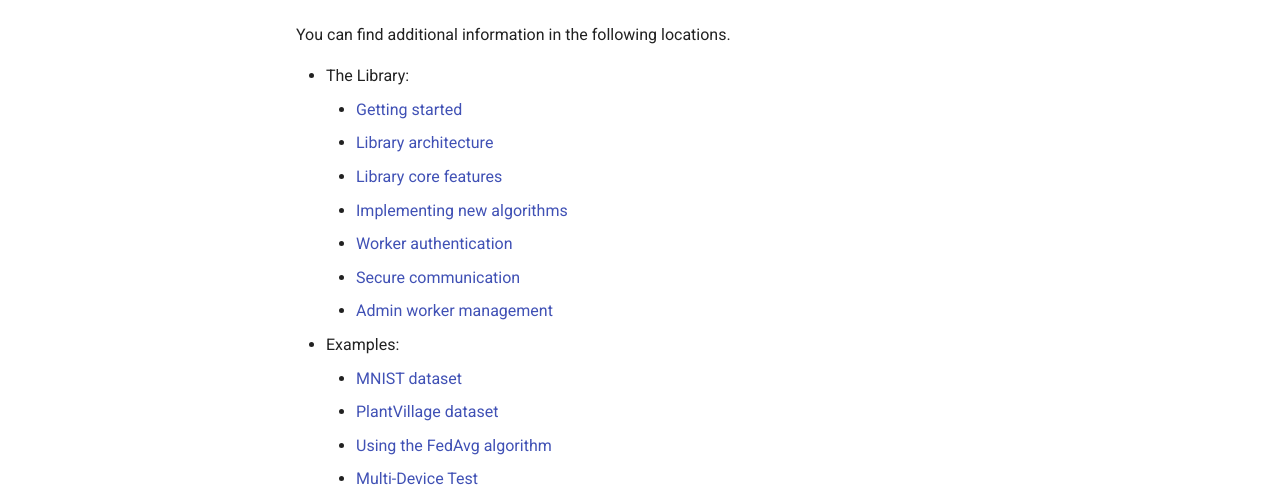
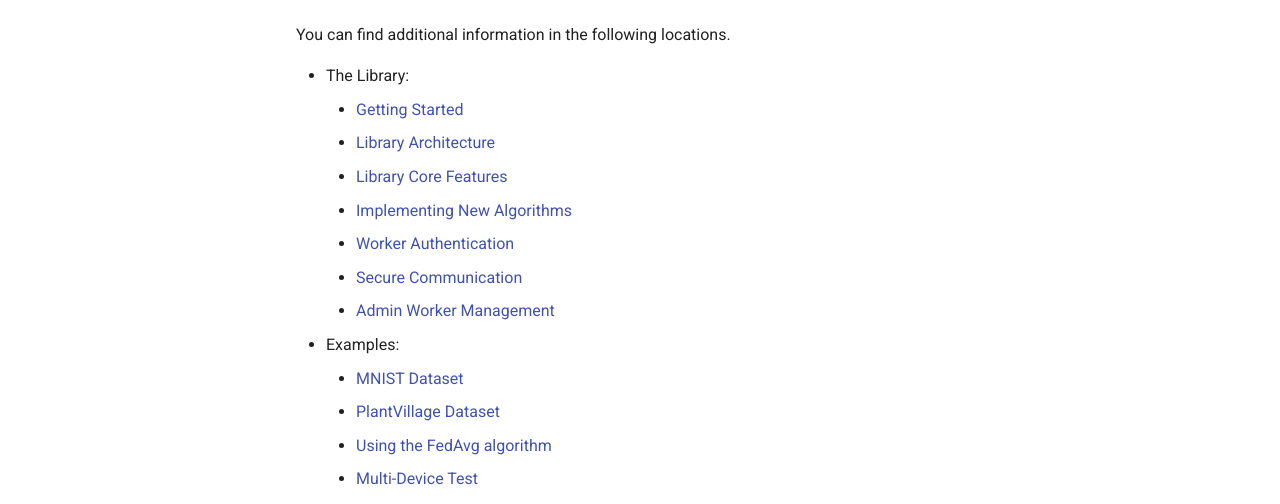
Before and after one commit to digicatapult/dc-federated, an MkDocs documentation site: the page built from docs/index.md, in a window 1280 px wide and 900 px high, scrolled down 592 px. Shown: the part 231-735 px from the top of the window. Built offline with MkDocs 1.6.1 and Material for MkDocs 9.7.7, drawn with Linux system fonts in a browser that asks for light colours.

```diff
--- a/docs/index.md
+++ b/docs/index.md
@@ -21,16 +21,16 @@ The `dc_federated` package is a [fedeareted learning](https://en.wikipedia.org/w
 You can find additional information in the following locations.
 
   - The Library:
-    - [Getting started](library/getting_started.md)
-    - [Library architecture](library/architecture.md)
-    - [Library core features](library/library_core_features.md)
-    - [Implementing new algorithms](library/new_algorithms.md)
-    - [Worker authentication](library/worker_authentication.md)
-    - [Secure communication](library/enabling_ssl.md)
-    - [Admin worker management](library/worker_management.md)
+    - [Getting Started](library/getting_started.md)
+    - [Library Architecture](library/architecture.md)
+    - [Library Core Features](library/library_core_features.md)
+    - [Implementing New Algorithms](library/new_algorithms.md)
+    - [Worker Authentication](library/worker_authentication.md)
+    - [Secure Communication](library/enabling_ssl.md)
+    - [Admin Worker Management](library/worker_management.md)
   - Examples:
-    - [MNIST dataset](examples/mnist.md)
-    - [PlantVillage dataset](examples/plantvillage.md)
+    - [MNIST Dataset](examples/mnist.md)
+    - [PlantVillage Dataset](examples/plantvillage.md)
     - [Using the FedAvg algorithm](examples/using_fed_avg.md)
     - [Multi-Device Test](examples/multi_device_test.md)
   - Deployment:
```
Also changed, not shown: CONTRIBUTING.md (+21 -21 lines), README.md (+5 -0 lines), docs/deployment/stress_test.md (+2 -2 lines), docs/examples/mnist.md (+1 -1 lines), .github/ISSUE_TEMPLATE/bug_report.md (added), .github/ISSUE_TEMPLATE/feature_request.md (added), .github/PULL_REQUEST_TEMPLATE.md (added), 4 other files.
